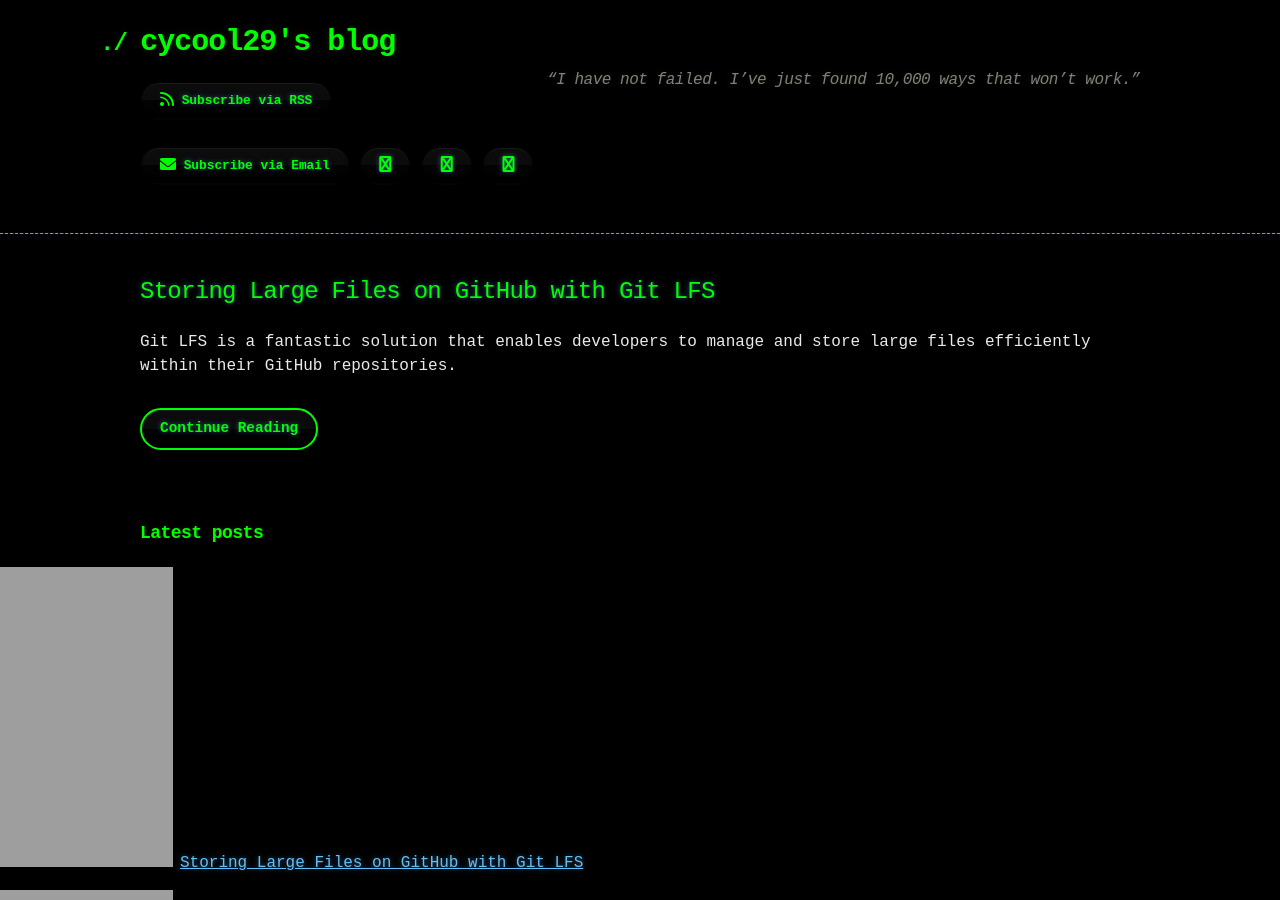
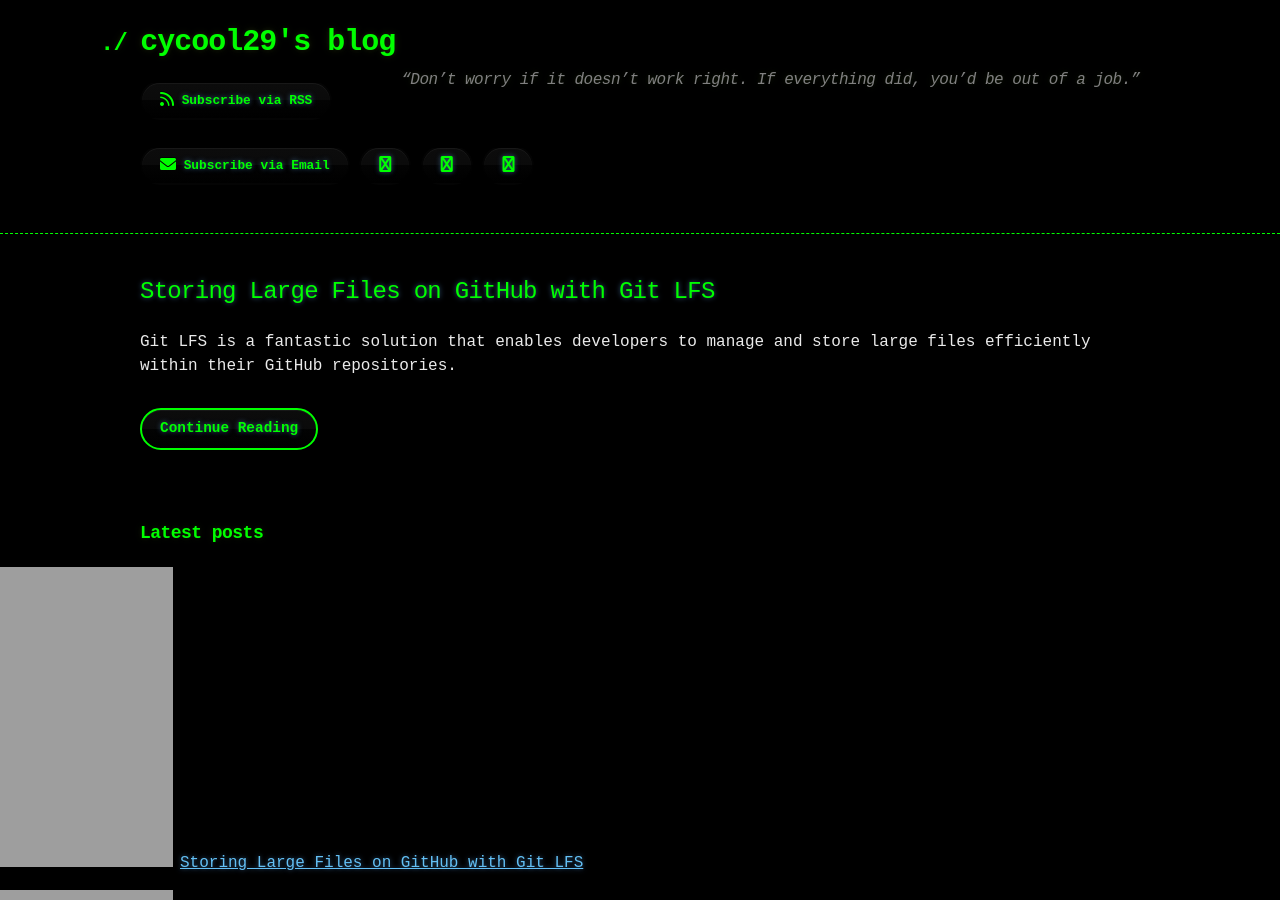
Before and after one commit to cycool29/cycool29.github.io, a Jekyll site: the page built from index.md, in a window 1280 px wide and 900 px high. Built offline with Jekyll 4.4.1, drawn with Linux system fonts in a browser that asks for light colours; a style sheet for code colours, icons or effects is not loaded.

Commit message:
Update quotes

```diff
--- a/_config.yml
+++ b/_config.yml
@@ -1,5 +1,5 @@
 title: cycool29's blog
-description: "“I have not failed. I’ve just found 10,000 ways that won’t work.” "
+description: "“Don’t worry if it doesn’t work right. If everything did, you’d be out of a job.” "
 bio: A high school student. Intermediate in Python, Git, Bash. Learning JavaScript. He/Him. "
 author: cycool29
 url: https://cycool29.github.io
```
